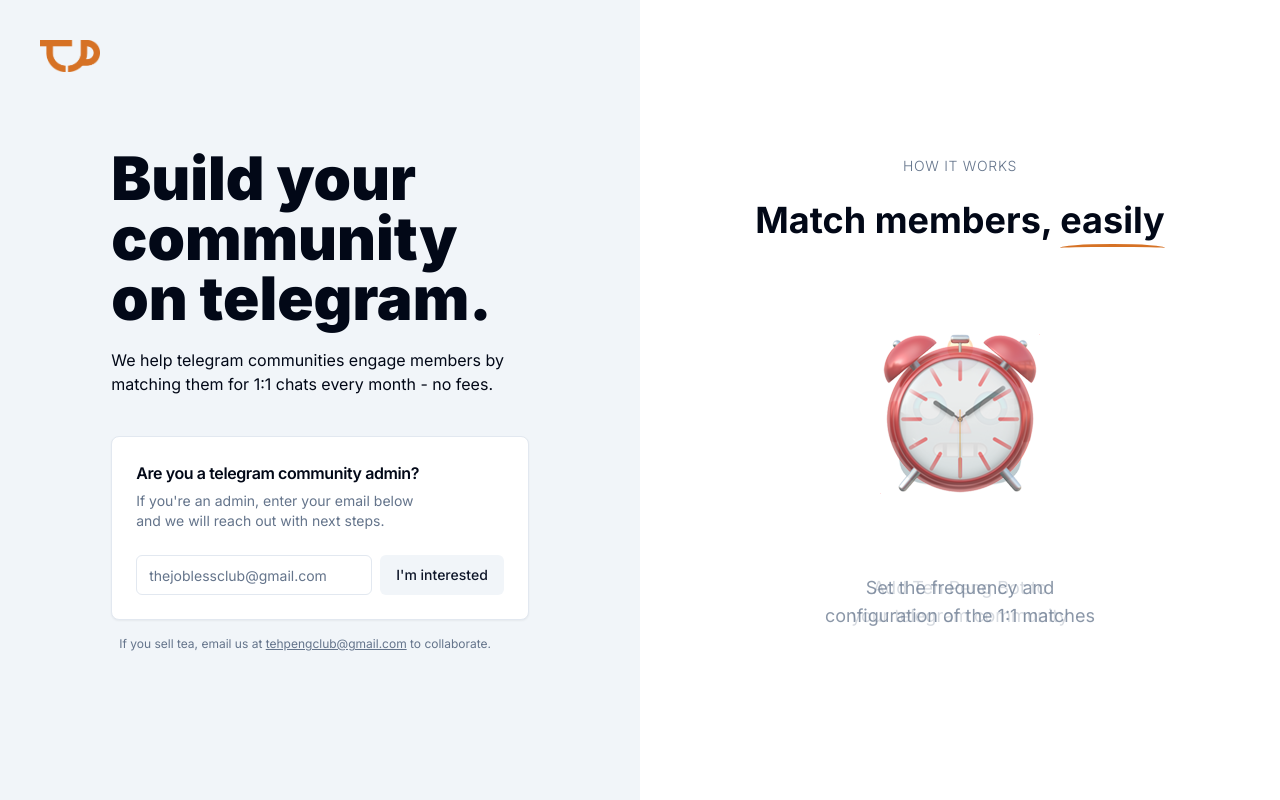
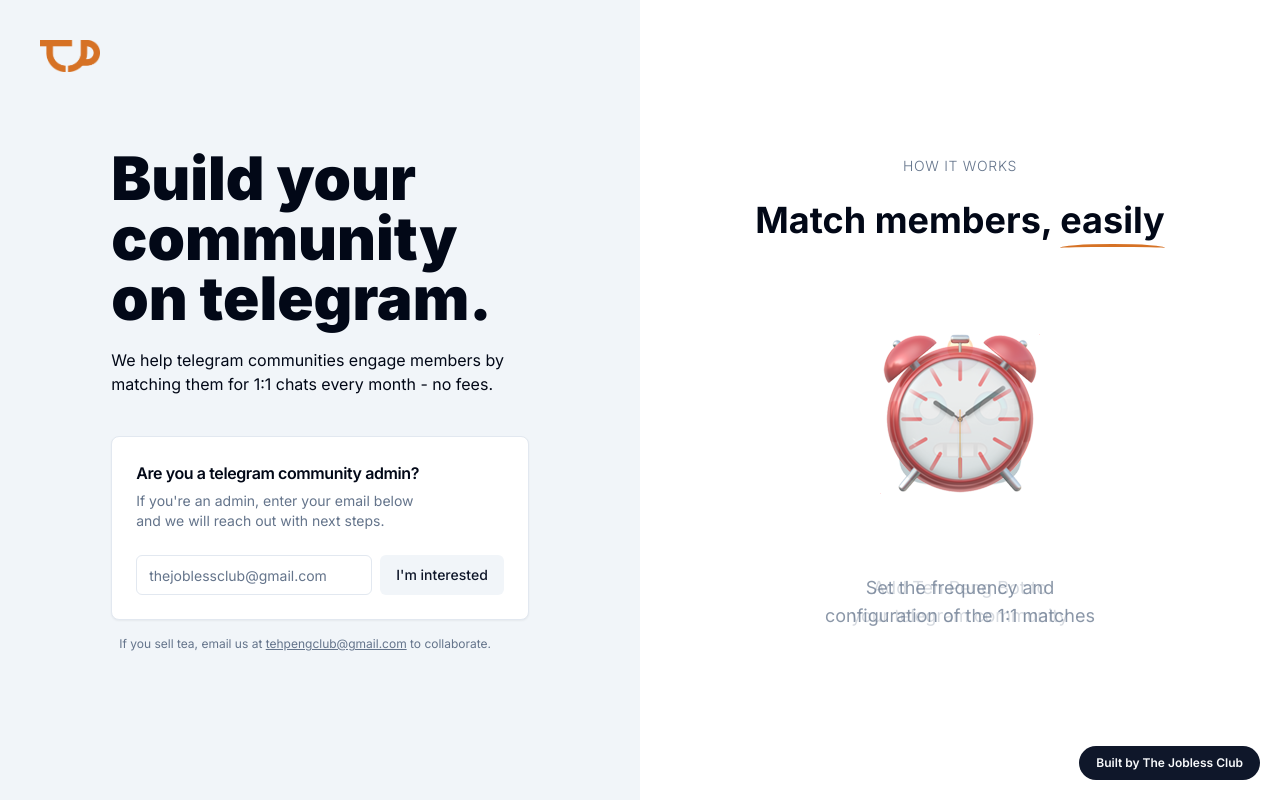
Before and after one commit to seantanyurong/buildspace-club, a Next.js app: page / in a window 1280 px wide. Built offline with nearby package versions, Linux system fonts and the light colour scheme.

Commit message:
feauture: add jobless club

```diff
--- a/app/page.tsx
+++ b/app/page.tsx
@@ -1,22 +1,27 @@
 // Packages
 import Balancer from 'react-wrap-balancer';
 import Link from 'next/link';
+import Image from 'next/image';
 
 // Components
 import { Card, CardContent, CardDescription, CardHeader, CardTitle } from '@/components/ui/card';
 import { Button } from '@/components/ui/button';
 import { Input } from '@/components/ui/input';
 import Header from '@/components/Header';
+import Footer from '@/components/Footer';
 import ImageCarousel from '@/components/ImageCarousel';
+import { Badge } from '@/components/ui/badge';
+
+// Images
+import logo from '@/public/images/logo.png';
 
 // Styles
-import styles from './page.module.css'
+import styles from './page.module.css';
 
 export default function Home() {
   return (
     <div className='flex flex-col'>
       <Header />
-
       <div className='flex flex-col md:flex-row justify-between items-center'>
         <div className='w-full md:w-1/2 min-h-screen bg-muted px-5 md:px-10 flex items-center justify-center'>
           <div className='max-w-xl'>
@@ -31,7 +36,11 @@ export default function Home() {
             <Card className='w-full mb-4 text-foreground'>
               <CardHeader>
                 <CardTitle className='text-md'>Are you a telegram community admin?</CardTitle>
-                <CardDescription><Balancer>If you&apos;re an admin, enter your email below and we will reach out with next steps.</Balancer></CardDescription>
+                <CardDescription>
+                  <Balancer>
+                    If you&apos;re an admin, enter your email below and we will reach out with next steps.
+                  </Balancer>
+                </CardDescription>
               </CardHeader>
               <CardContent>
                 <div className='flex space-y-2 md:space-y-0 md:space-x-2 flex-col md:flex-row'>
@@ -44,21 +53,33 @@ export default function Home() {
             </Card>
             <p className='text-muted-foreground text-xs ml-2'>
               <Balancer>
-                If you sell tea, email us at <Link href={'mailto:tehpengclub@gmail.com'} className='underline'>tehpengclub@gmail.com</Link> to collaborate.
+                If you sell tea, email us at{' '}
+                <Link href={'mailto:tehpengclub@gmail.com'} className='underline'>
+                  tehpengclub@gmail.com
+                </Link>{' '}
+                to collaborate.
               </Balancer>
             </p>
           </div>
         </div>
 
-        <div className='w-full md:w-1/2 min-h-screen bg-white mx-auto max-w-4xl px-5 md:px-10 flex items-center justify-center'>
+        <div className='relative w-full md:w-1/2 min-h-screen bg-white mx-auto max-w-4xl px-5 md:px-10 flex items-center justify-center'>
           <div className='flex flex-col items-center justify-center'>
             <div className='max-w-md text-center mb-8'>
               <p className='text-muted-foreground text-sm mb-6 tracking-wider font-light'>HOW IT WORKS</p>
-              <p className='text-3xl md:text-4xl font-bold mb-12'>Match members, <span className={styles.underline}>easily</span></p>
+              <p className='text-3xl md:text-4xl font-bold mb-12'>
+                Match members, <span className={styles.underline}>easily</span>
+              </p>
             </div>
-            <div><ImageCarousel /></div>
+            <div>
+              <ImageCarousel />
+            </div>
           </div>
+          <Badge className='hidden md:inline-block absolute bottom-5 right-5 px-4 py-2'>Built by The Jobless Club</Badge>
         </div>
+      </div>
+      <div className='md:hidden flex justify-center mb-5'>
+        <Badge className='px-4 py-2'>Built by The Jobless Club</Badge>
       </div>
     </div>
   );
--- /dev/null
+++ b/components/Footer.tsx
@@ -0,0 +1,13 @@
+import logo from '@/public/images/logo.png';
+import Image from 'next/image';
+
+function Footer() {
+  return (
+    <div className='w-full p-5 md:p-10'>
+        <Image src={logo} alt='Logo' width={60} height={20} className='hidden md:inline-block absolute bottom-0 right-0' />
+        <Image src={logo} alt='Logo' width={40} height={10} className='inline-block md:hidden absolute bottom-0 right-0' />
+    </div>
+  );
+}
+
+export default Footer;
--- /dev/null
+++ b/components/ui/badge.tsx
@@ -0,0 +1,36 @@
+import * as React from "react"
+import { cva, type VariantProps } from "class-variance-authority"
+
+import { cn } from "@/lib/utils"
+
+const badgeVariants = cva(
+  "inline-flex items-center rounded-full border px-2.5 py-0.5 text-xs font-semibold transition-colors focus:outline-none focus:ring-2 focus:ring-ring focus:ring-offset-2",
+  {
+    variants: {
+      variant: {
+        default:
+          "border-transparent bg-primary text-primary-foreground hover:bg-primary/80",
+        secondary:
+          "border-transparent bg-secondary text-secondary-foreground hover:bg-secondary/80",
+        destructive:
+          "border-transparent bg-destructive text-destructive-foreground hover:bg-destructive/80",
+        outline: "text-foreground",
+      },
+    },
+    defaultVariants: {
+      variant: "default",
+    },
+  }
+)
+
+export interface BadgeProps
+  extends React.HTMLAttributes<HTMLDivElement>,
+    VariantProps<typeof badgeVariants> {}
+
+function Badge({ className, variant, ...props }: BadgeProps) {
+  return (
+    <div className={cn(badgeVariants({ variant }), className)} {...props} />
+  )
+}
+
+export { Badge, badgeVariants }
```
